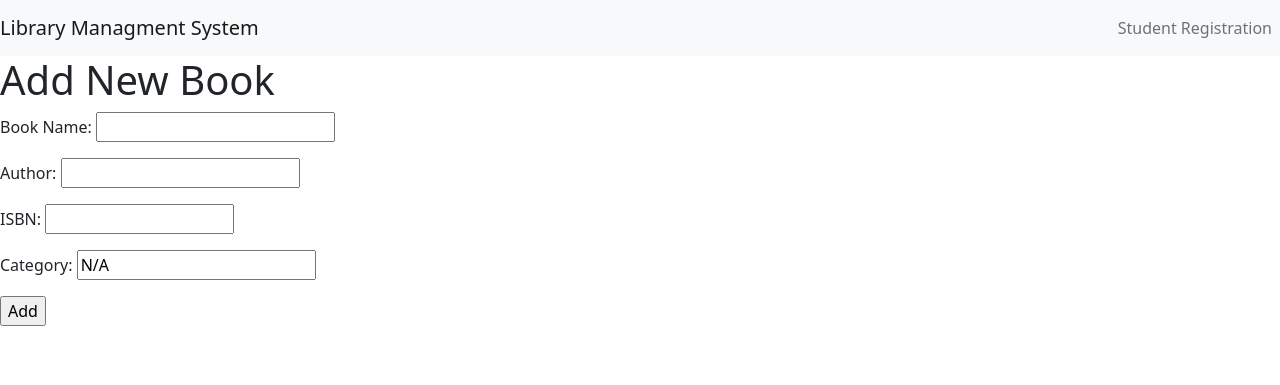
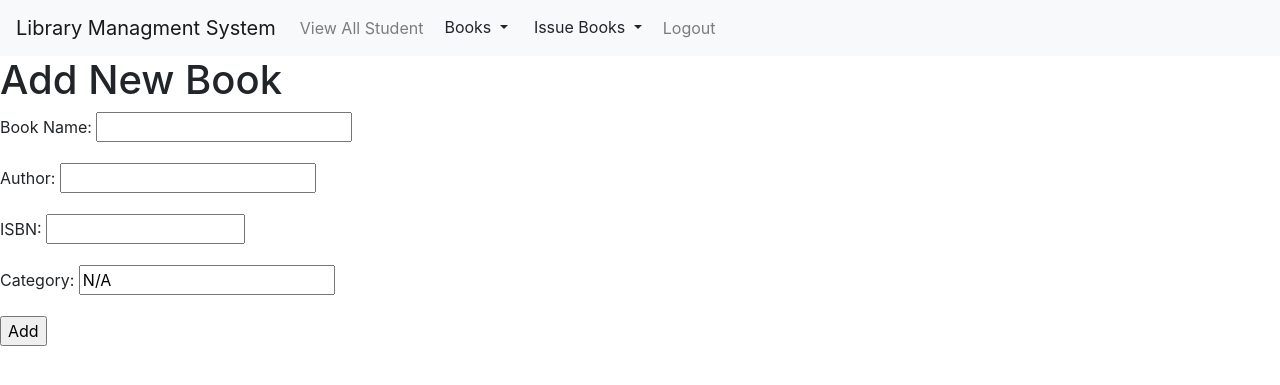
Before and after one commit to mohammadteeti/LibraryManagmentSystem, a Django app: page /add_book/ in a window 1280 px wide. Shown: the top 385 px of the page. Run offline with Django 4.2, Linux system fonts and the light colour scheme; the visitor is signed in with stand-in values (Sample User, id 1); some libraries are stand-ins or nearby versions.

Commit message:
Update base nav-bar uitems for Admin

```diff
--- a/LibraryManagementSystem/Library/templates/base.html
+++ b/LibraryManagementSystem/Library/templates/base.html
@@ -1,4 +1,5 @@
 
+{% load static %}
 <!DOCTYPE html>
 <html>
   <head>
@@ -7,15 +8,19 @@
     <title></title>
     <meta name="description" content="" />
     <meta name="viewport" content="width=device-width, initial-scale=1" />
-    <link
-      href="https://cdn.jsdelivr.net/npm/bootstrap@5.1.0/dist/css/bootstrap.min.css"
-      rel="stylesheet"
-    />
 
+    <link rel="stylesheet" href="https://maxcdn.bootstrapcdn.com/bootstrap/4.5.2/css/bootstrap.min.css">
+    <link rel="stylesheet" href="{% static '/css/base.css' %}">
+    <script src="https://ajax.googleapis.com/ajax/libs/jquery/3.5.1/jquery.min.js"></script>
+    <script src="https://cdnjs.cloudflare.com/ajax/libs/popper.js/1.16.0/umd/popper.min.js"></script>
+    <script src="https://maxcdn.bootstrapcdn.com/bootstrap/4.5.2/js/bootstrap.min.js"></script>
     <script src="https://code.jquery.com/jquery-3.6.0.min.js"></script>
+    <script src="{% static 'js/basejs.js' %}"></script>
+
+ {% block css %}{% endblock css %}
 
   </head>
-  <body>
+  <body onload=''>
 
     <nav class="navbar navbar-expand-lg navbar-light bg-light">
 
@@ -40,7 +45,9 @@
 
           {% endif %}
 
-          {%if request.user.is_authenticated and not request.user.is_superuser%}
+          {%if request.user.is_authenticated %}
+
+          {%  if not request.user.is_superuser%}
 
           <li class="nav-item">
             <a class="nav-link" href="{% url 'student_issued_books' %}">Issued Books</a>
@@ -54,16 +61,52 @@
             <a class="nav-link" href="{%url 'profile' %}">Profile</a>
           </li>
 
+
+
+          {% else %}
+
+          <li class="nav-item">
+            <a class="nav-link" href="{%url 'view_students' %}">View All Student</a>
+          </li>
+
+          <li class="nav-item">
+
+          <div class="dropdown show">
+
+            <button class="btn  dropdown-toggle" type="button" id="dropdownMenuButton1" data-toggle="dropdown" aria-haspopup="true" aria-expanded="false">
+              Books
+            </button>
+
+          <div class="dropdown-menu" aria-labelledby="dropdownMenuButton1">
+
+            <a class="dropdown-item" href="{%url 'add_book' %}">Add a Book</a>
+            <a class="dropdown-item" href="{%url 'view_books' %}">View All Books</a>
+
+        </div>
+      </div>
+    </li>
+
+
+
+          <li class="nav-item">
+
+            <div class="dropdown show">
+              <button class="btn dropdown-toggle" type="button" id="dropdownMenuButton2" data-toggle="dropdown" aria-haspopup="true" aria-expanded="false">
+                Issue Books
+              </button>
+              <div class="dropdown-menu" aria-labelledby="dropdownMenuButton2">
+                <a class="dropdown-item" href="{%url 'issue_book' %}">Issue Book</a>
+                <a class="dropdown-item" href="{%url 'view_issued_books' %}">View All Issued Book</a>
+        </div>
+        </div>
+      </li>
+
+
+          {% endif %}
           <li class="nav-item">
             <a class="nav-link" href="{%url 'logout' %}">Logout</a>
           </li>
-
-          {% else %}
-          <li class="nav-item">
-            <a class="nav-link" href="{%url 'student_registration' %}">Student Registration</a>
-          </li>
           {% endif %}
-
 
         </ul>
 
```
